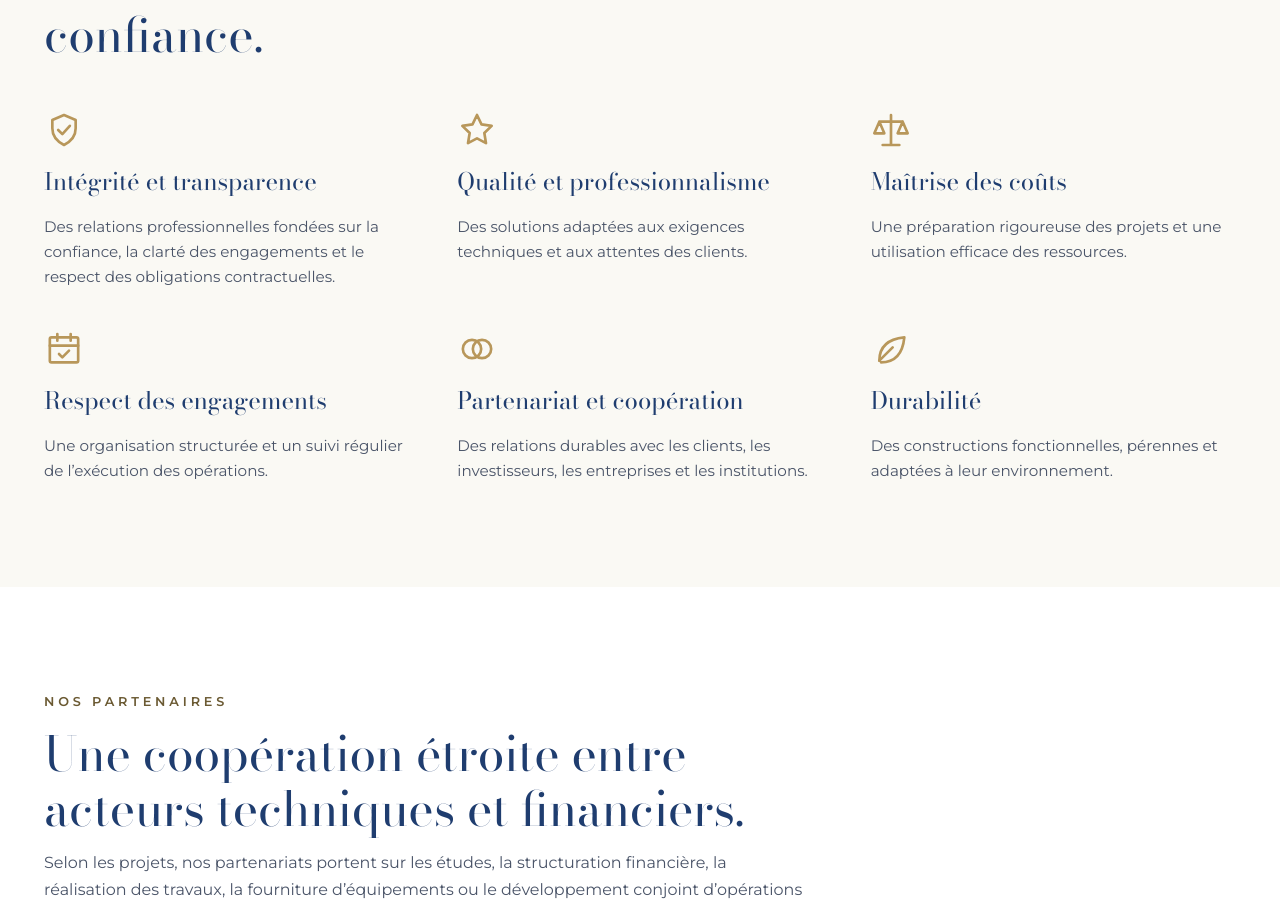
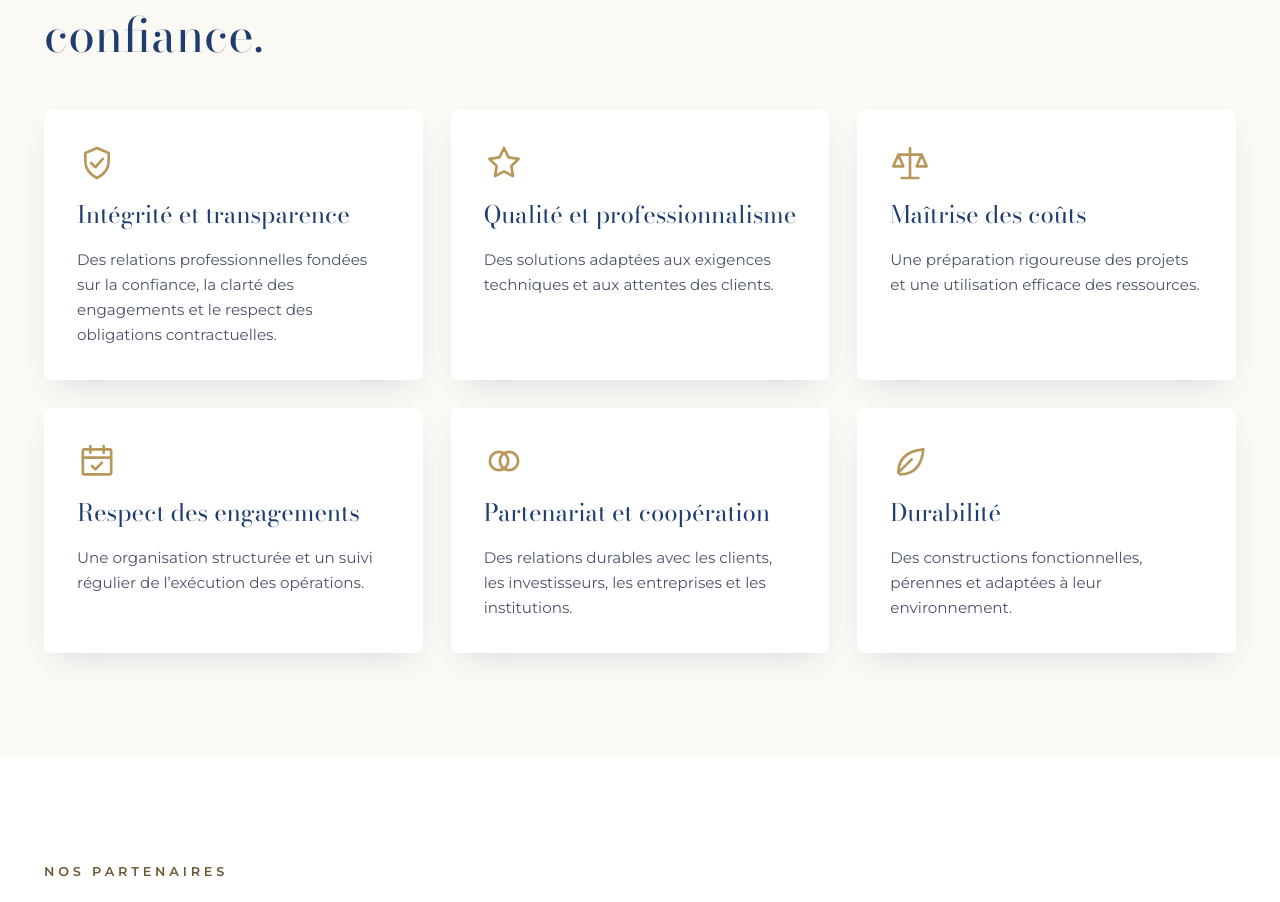
Before and after one commit to aissatoubalde-cell/belle-maison, a Next.js app: page / in a window 1280 px wide. Shown: the part 6420-7322 px from the top of the page. Built offline with nearby package versions, Linux system fonts and the light colour scheme; no server answers.

Commit message:
Valeurs : cartes blanches arrondies avec ombre portée
Co-Authored-By: Claude Fable 5.1 <noreply@anthropic.com>

```diff
--- a/src/components/Valeurs.tsx
+++ b/src/components/Valeurs.tsx
@@ -16,10 +16,10 @@ export default function Valeurs() {
     <section id="valeurs" className="bg-ivory">
       <Container className="flex flex-col gap-12 py-26">
         <SectionHeader eyebrow="07 · Nos valeurs" title="Des relations fondées sur la confiance." />
-        <div className="grid gap-x-12 gap-y-10 [grid-template-columns:repeat(auto-fit,minmax(min(300px,100%),1fr))]">
+        <div className="grid gap-7 [grid-template-columns:repeat(auto-fit,minmax(min(300px,100%),1fr))]">
           {valeurs.map((v, i) => (
-            <Reveal key={v.title} delay={i * 0.08}>
-              <div className="flex flex-col gap-3">
+            <Reveal key={v.title} delay={i * 0.08} className="h-full">
+              <div className="card-hover flex h-full flex-col gap-3 rounded-lg border border-transparent bg-white p-8 shadow-[0_12px_30px_-12px_rgba(31,61,111,0.18)]">
               <svg aria-hidden="true" width="40" height="40" viewBox="0 0 24 24" fill="none" stroke="#B8975A" strokeWidth="1.6" strokeLinecap="round" strokeLinejoin="round">
                 {icons[v.icon]}
               </svg>
```
